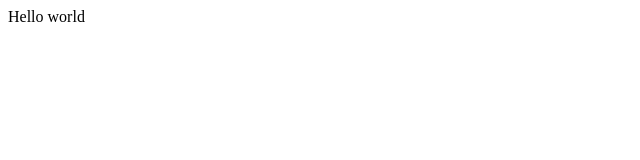
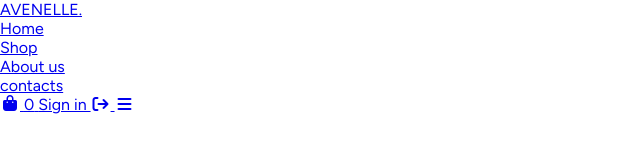
Before and after one commit to Samy-lahoues/AVENELLE-front, a plain HTML site: page index.html in a window 1280 px wide. Shown: the whole page, without its empty margins (0-640 px from the left). Drawn offline with Linux system fonts and the light colour scheme; a web font is replaced by a local one.

Commit message:
second commit

```diff
--- a/index.html
+++ b/index.html
@@ -3,11 +3,58 @@
 <head>
     <meta charset="UTF-8">
     <meta name="viewport" content="width=device-width, initial-scale=1.0">
-    <title>M</title>
+    <title>Avenelle Shop</title>
+    <link rel="stylesheet" href="https://cdnjs.cloudflare.com/ajax/libs/font-awesome/7.3.1/css/all.css" integrity="sha512-x9WwyMYBnlXMNQ6kQ/Lyzu1NqIhLQKL5Oq6xByfXuRj7s9CskyCbLv/1IjqzJmXwFXWr0ov6jBV7Qbc0hh9nHg==" crossorigin="anonymous" referrerpolicy="no-referrer">
+    <link rel="stylesheet" href="style.css">
 
 </head>
 <body>
-    Hello world
-    <div class="item"></div>
+   <!---header--->
+    <header>
+    <nav class="navbar">
+        <a href="#" class="logo">AVENELLE.</a>
+
+
+        <ul class="navlist">
+            <li>
+                <a href="#">Home</a>
+            </li>
+            <li>
+                <a href="#">Shop</a>
+            </li>
+            <li>
+                <a href="#">About us</a>
+            </li>
+            <li>
+                <a href="#">contacts</a>
+            </li>
+         </ul>
+
+         <div class="desktop-action">
+            <a href="#" class="cart-icon">
+                <i class="fa-solid fa-bag-shopping"></i>
+                 <span class="cart-value">0</span>
+            </a>
+            <a href="#" class="btn">
+                Sign in
+                <i class="fa-solid fa-arrow-right-from-bracket"></i>
+            </a>
+            <a href="#" class="bar">
+                <i class="fa-solid fa-bars"></i>
+            </a>
+         </div>
+
+    </nav>
+    </header>
+
+
+ <!--main--->
+ <main> </main>
+
+   <!---footer--->
+ <footer> </footer>
+
+
+
 </body>
 </html>
--- /dev/null
+++ b/style.css
@@ -0,0 +1,85 @@
+@import url('https://fonts.googleapis.com/css2?family=Figtree:ital,wght@0,300..900;1,300..900&family=Google+Sans+Flex:opsz,wght@1..144,1..1000&family=Open+Sans:ital,wght@0,300..800;1,300..800&family=Roboto+Condensed:ital,wght@0,100..900;1,100..900&display=swap');
+
+*{
+    margin: 0;
+    padding: 0;
+    box-sizing: border-box;
+    font-family: "Figtree", sans-serif;
+}
+
+:root {
+    --lead: #29483B;
+    --g: #F7F5EF;
+    --w-ball:#A6B5A5 ;
+    --p: #C5A77D;
+    --white: #ffffff;
+    --s: #262A27;
+}
+body{
+    background: var(--white);
+}
+
+
+/*BASIC STYLING*/
+
+
+
+
+
+
+
+
+
+
+
+
+
+/*HADER STYLING*/
+
+
+/*MAIN STYLING*/
+
+
+/*FOOTER STYLING*/
+
+
+
+
+
+
+
+
+
+
+
+
+
+
+
+
+
+
+
+
+
+
+
+
+
+
+
+
+
+
+
+
+
+
+
+
+
+
+
+
+
+/*MEDIA*/
```
